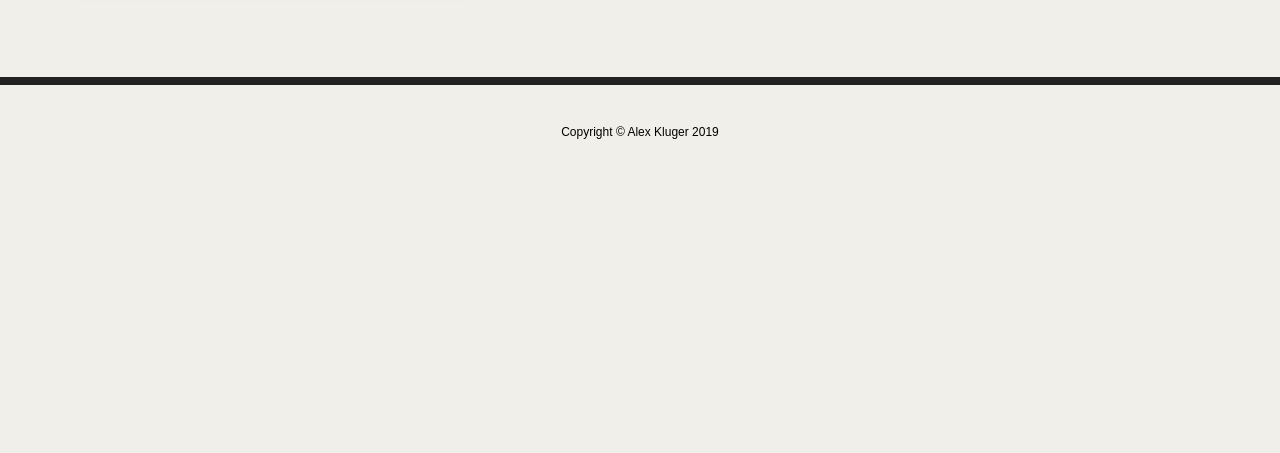
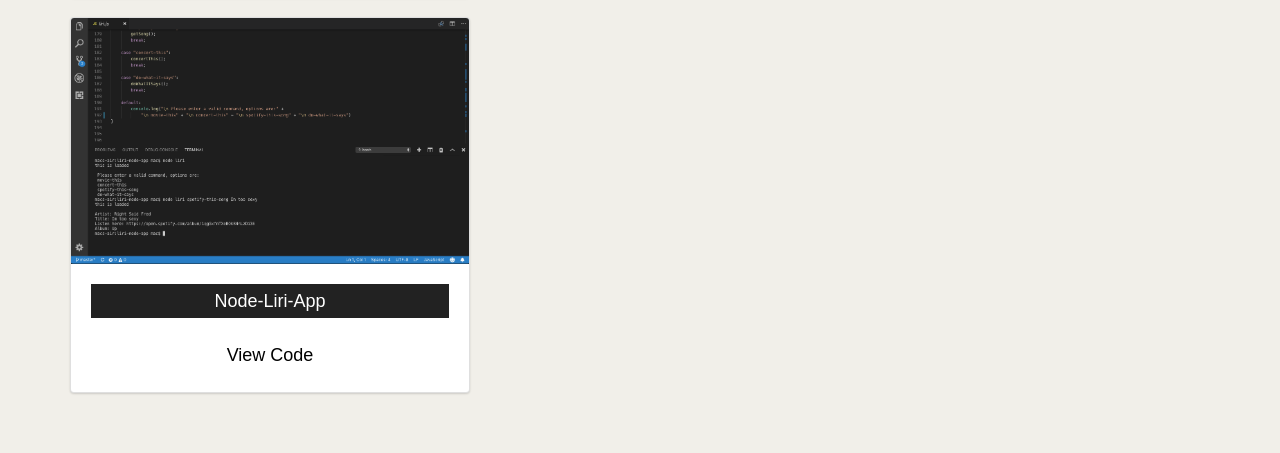
Before and after one commit to AKluger/Bootstrap-Portfolio, a plain HTML site: page portfolio.html in a window 1280 px wide. Shown: the part 1483-1936 px from the top of the page. Before the commit the page ends 1662 px from the top, so only its background shows below. Drawn offline with nearby package versions, Linux system fonts and the light colour scheme.

Commit message:
added liri

```diff
--- a/portfolio.html
+++ b/portfolio.html
@@ -140,6 +140,19 @@
                         </div>
                     </div>
                 </div>
+                <div class="row">
+                        <div class="col-md-6">
+                            <div class="card animated zoomIn">
+                                <img class="card-img-top folio" src="assets/images/liri-node.png" alt="Node Liri App">
+                                <div class="card-body">
+                                        <p class="card-text">Node-Liri-App</p>
+                                    <a href="https://github.com/AKluger/liri-node-app" target="_blank">
+                                        <p class="card-text codeButton">View Code</p>
+                                    </a>
+                                </div>
+                            </div>
+                        </div>
+                    </div>
             </div>
     </div>
     </section>
```
Also changed, not shown: assets/images/liri-node.png (added), 1 other file.
